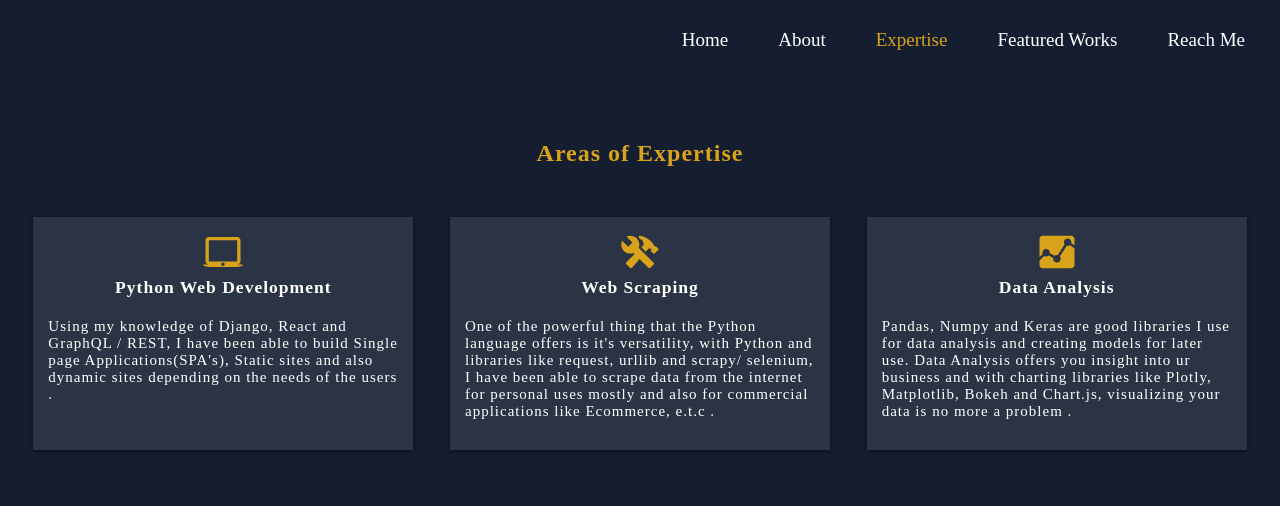
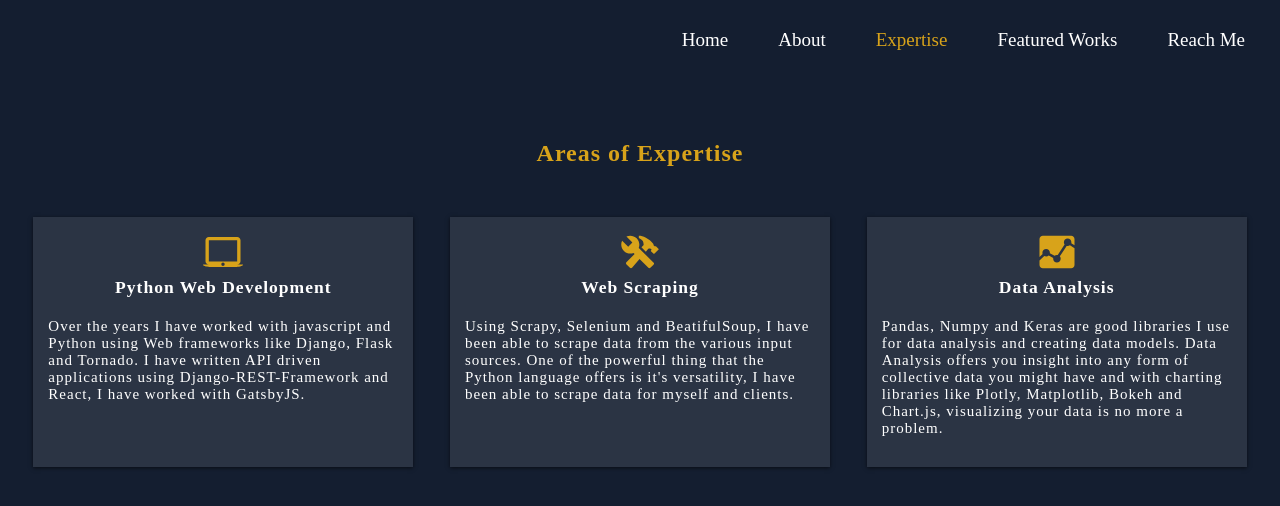
Before and after one commit to Geeker1/portfolio, a React (Create React App) app: page /expertise in a window 1280 px wide. Shown: the top 506 px of the page. Built offline with nearby package versions, Linux system fonts and the light colour scheme; a web font is replaced by a local one.

Commit message:
update expertise component

```diff
--- a/src/components/Expertise.tsx
+++ b/src/components/Expertise.tsx
@@ -68,27 +68,29 @@ const Expertise : React.FC = ()=>{
                 <div className="content">
                     <img src={webIcon} alt="Backend / Frontend Development"/>
                     <h3>Python Web Development</h3>
-                    <p>Using my knowledge of Django, React and GraphQL / REST, I have been able to build
-                        Single page Applications(SPA's), Static sites and also dynamic sites depending on
-                        the needs of the users .
+                    <p>Over the years I have worked with javascript
+                        and Python using Web frameworks like Django, Flask and Tornado.
+                        I have written API driven applications using Django-REST-Framework and React,
+                        I have worked with GatsbyJS.
                     </p>
                 </div>
                 <div className="content">
                     <img src={scrapeIcon} alt="Web Scraping"/>
                     <h3>Web Scraping</h3>
-                    <p>One of the powerful thing that the Python language offers is it's versatility,
-                        with Python and libraries like request, urllib and scrapy/ selenium, I have been able
-                        to scrape data from the internet for personal uses mostly and also for commercial
-                        applications like Ecommerce, e.t.c .
+                    <p>
+                        Using Scrapy, Selenium and BeatifulSoup,
+                        I have been able to scrape data from the various input sources. One of the powerful thing
+                        that the Python language offers is it's versatility, I have been able
+                        to scrape data for myself and clients.
                     </p>
                 </div>
                 <div className="content">
                     <img src={dataIcon} alt="Data Analysis"/>
                     <h3>Data Analysis</h3>
-                    <p>Pandas, Numpy and Keras are good libraries I use for data analysis and creating
-                        models for later use. Data Analysis offers you insight into ur business and with
-                        charting libraries like Plotly, Matplotlib, Bokeh and Chart.js, visualizing your
-                        data is no more a problem .
+                    <p>Pandas, Numpy and Keras are good libraries I use for data analysis and creating data models.
+                        Data Analysis offers you insight into any form of collective data you might have
+                        and with charting libraries like Plotly, Matplotlib, Bokeh and Chart.js, visualizing your
+                        data is no more a problem.
                     </p>
                 </div>
             </Content>
```
